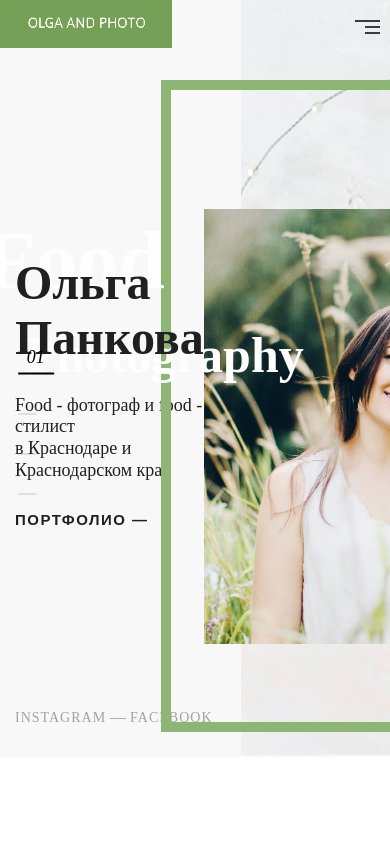
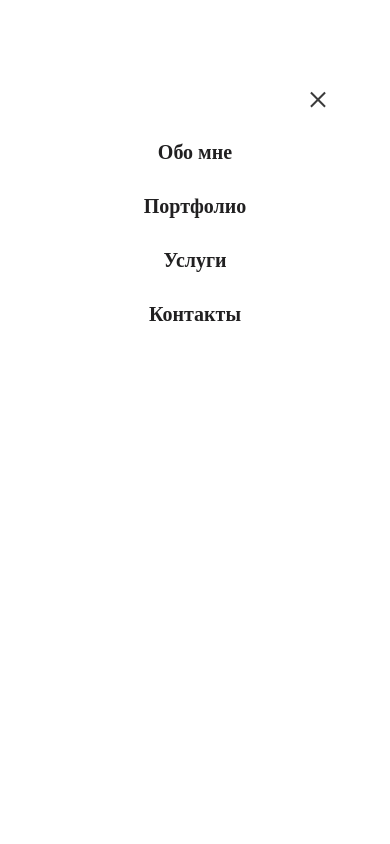
Before and after one commit to ann-phoenix/food-photographer, a website: page app/index.html in a window 390 px wide. Both pictures are taken after a click on the button 365 px from the left and 25 px from the top of the page. Shown: the top 844 px of the page. Drawn offline with nearby package versions, Linux system fonts and the light colour scheme; files that its build step writes are made by us from their sources.

Commit message:
added adaptive header and burger

```diff
--- a/app/index.html
+++ b/app/index.html
@@ -26,10 +26,16 @@
                         <img class="logo__img" src="images/logo.png" alt="">
                     </a>
                     <nav class="menu" id="header__menu">
-                        <a class="menu__link" data-scroll="#about" href="#">Обо мне</a>
-                        <a class="menu__link" data-scroll="#portfolio" href="#">Портфолио</a>
-                        <a class="menu__link" data-scroll="#services" href="#">Услуги</a>
-                        <a class="menu__link" data-scroll="#contacts" href="#">Контакты</a>
+                        <div class="menu__inner">
+                            <a class="menu__link" data-scroll="#about" href="#">Обо мне</a>
+                            <a class="menu__link" data-scroll="#portfolio" href="#">Портфолио</a>
+                            <a class="menu__link" data-scroll="#services" href="#">Услуги</a>
+                            <a class="menu__link" data-scroll="#contacts" href="#">Контакты</a>
+                            <button class="burger__mobile burger" id="headerMenuToggleMobile">
+                                <span class="burger__line burger__line--first"></span>
+                                <span class="burger__line burger__line--second"></span>
+                            </button>
+                        </div>
                     </nav>
                     <button class="burger" id="headerMenuToggle">
                         <span class="burger__line burger__line--big"></span>
@@ -39,7 +45,6 @@
                     <div class="phone">
                         <a class="phone__link" href="tel:79182458818">+7 918 24 588 18</a>
                     </div>
-
                 </div>
             </header>
             <!--/header-->
--- a/app/js/main.js
+++ b/app/js/main.js
@@ -4,6 +4,7 @@ $(function () {
 	let headerH = header.innerHeight();
 	let scrollTop = $(window).scrollTop();
 	let headerMenuToggle = $('#headerMenuToggle');
+	let headerMenuToggleMobile = $('#headerMenuToggleMobile');
 	let headerMenu = $('#header__menu');
 
 
@@ -67,4 +68,29 @@ $(function () {
 		});
 
 	});
+
+	 /*Burger*/
+	 headerMenuToggle.on('click', function (event) {
+    event.preventDefault();
+		$('body').toggleClass('show-header__menu');
+    $(this).toggleClass('active');
+    headerMenu.toggleClass('show');
+	});
+
+	headerMenuToggleMobile.on('click', function (event) {
+    event.preventDefault();
+		$('body').toggleClass('show-header__menu');
+    $(this).toggleClass('active');
+    headerMenu.toggleClass('show');
+	});
+
+
+	$(window).on('resize', function () {
+		$('body').removeClass('show-header__menu');
+		headerMenuToggle.removeClass('active');
+		headerMenuToggleMobile.removeClass('active');
+    headerMenu.removeClass('show');
+  });
+
+
 });
--- a/app/scss/_global.scss
+++ b/app/scss/_global.scss
@@ -15,14 +15,15 @@ html {
 
 html,
 body {
-  // height: 100%;
   position: relative;
   width: 100%;
   max-width: 100%;
   overflow-x: hidden;
-
 }
 
+body.show-header__menu {
+  overflow: hidden;
+}
 
 .wrapper {
   display: flex;
@@ -38,7 +39,6 @@ body {
 .footer {
   flex: 0 0 auto;
 }
-
 
 ul,
 ol,
@@ -150,9 +150,3 @@ input:focus {
 .link:active {
   color: $green;
 }
-
-
-body.no-scroll,
-body.show-header__menu {
-  overflow: hidden;
-}
--- a/app/scss/_media.scss
+++ b/app/scss/_media.scss
@@ -43,11 +43,83 @@
 	}
 
 	.menu {
-		display: none;
+		position: absolute;
+		top: 0;
+		right: 0;
+		left: 0;
+		z-index: 4;
+		width: 100%;
+		background-color: #fff;
+		padding-top: 8px;
+		transform: translateY(-100%);
+		transition: transform .5s ease-out;
+		overflow: auto;
+		margin: 0;
+		justify-content: center;
+		min-height: 757px;
+
+		&.show {
+			transform: translateY(0);
+		}
+
+		&__inner {
+			flex-direction: column;
+			position: relative;
+			top: -20%;
+		}
+
+		&__inner:after,
+		&__inner:before {
+			position: absolute;
+			content: '';
+			background-repeat: no-repeat;
+			width: 35px;
+			height: 35px;
+		}
+
+		&__inner:after {
+			background-image: url('../images/leaf-1.svg');
+			top: -30%;
+			right: -45%;
+			transform: translate(45%, 30%) rotate(-30deg);
+		}
+
+		&__inner:before {
+			background-image: url('../images/leaf-3.svg');
+			bottom: -30%;
+			left: -50%;
+			transform: translate(50%, 30%) rotate(-5deg);
+		}
+
+		&__link,
+		&__link:first-child,
+		&__link:last-child {
+			margin: 5px auto;
+			font-size: 25px;
+			@include s600;
+			display: flex;
+			justify-content: center;
+			padding: 10px 10px 5px 10px;
+			color: $black;
+			border-bottom: 5px solid transparent;
+		}
+
+		&__link:focus,
+		&__link:hover {
+			border-bottom: 5px solid $green;
+			width: auto;
+			color: $black;
+		}
+
 	}
 
 	.burger {
 		display: block;
+	}
+
+	.burger .burger__mobile {
+		margin-right: 0;
+
 	}
 }
 
@@ -63,8 +135,22 @@
 		transform: scaleX(-1);
 	}
 
-	.menu__link{
+	.burger__mobile {
+		top: -20%;
+		right: -60%;
+		transform: translate(60%, 20%);
+	}
+
+	.menu__link,
+	.menu__link:first-child,
+	.menu__link:last-child {
 		display: block;
+		font-size: 20px;
+	}
+
+	.menu__inner:after,
+	.menu__inner:before {
+		content: none;
 	}
 }
 
--- a/app/scss/style.scss
+++ b/app/scss/style.scss
@@ -28,13 +28,8 @@
 	position: relative;
 	z-index: 1;
 
-	&:after {
-		position: absolute;
-		content: '';
-		background-color: #fff;
-		height: 4px;
-		width: 100%;
-		z-index: -1;
+	&__inner {
+		display: flex;
 	}
 
 	&__link {
@@ -96,9 +91,34 @@
 		display: block;
 		margin: 4px 0;
 	}
+
+	&__mobile {
+		display: none;
+		position: absolute;
+		top: -40%;
+		right: -100%;
+		transform: translate(100%, 40%);
+	}
+
+
+	&__line--first,
+	&__line--second {
+		width: 20px;
+		height: 2px;
+		position: absolute;
+		background-color: #3b3b3b;
+	}
+
+	&__line--first {
+		transform: rotate(45deg);
+	}
+
+	&__line--second {
+		transform: rotate(-45deg);
+	}
 }
 
-.burger__line--big{
+.burger__line--big {
 	width: 25px;
 }
 
@@ -762,14 +782,14 @@
 }
 
 //end footer
-
+//start navigation
 .navigation {
 	position: fixed;
 	top: 50%;
 	left: 5%;
 	display: flex;
 	flex-direction: column;
-	z-index: 10;
+	z-index: 3;
 	transform: translate(-5%, -50%);
 
 
@@ -777,15 +797,14 @@
 		width: calc(100% - 40px);
 		margin-bottom: 8px;
 		padding: 5px 9px;
-		font-size: 18px;
-		font-style: italic;
-		font-weight: 300;
+		font-size: 14px;
 		text-align: center;
 		text-decoration: none;
 		color: transparent;
 		border-bottom: solid 1px #000;
 		opacity: .2;
 		transition: all 0.7s;
+		@include l300;
 	}
 
 	&__link:focus {
@@ -803,6 +822,7 @@
 	}
 }
 
+//end navigation
 
 
 
```
Also changed, not shown: app/css/style.min.css, app/js/main.min.js, 1 other file.
